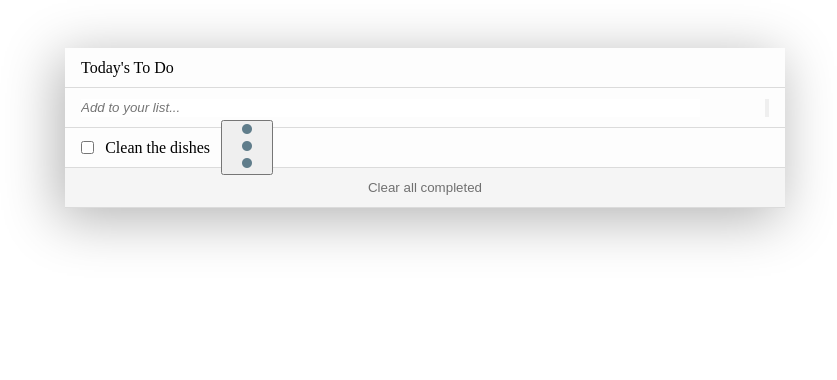
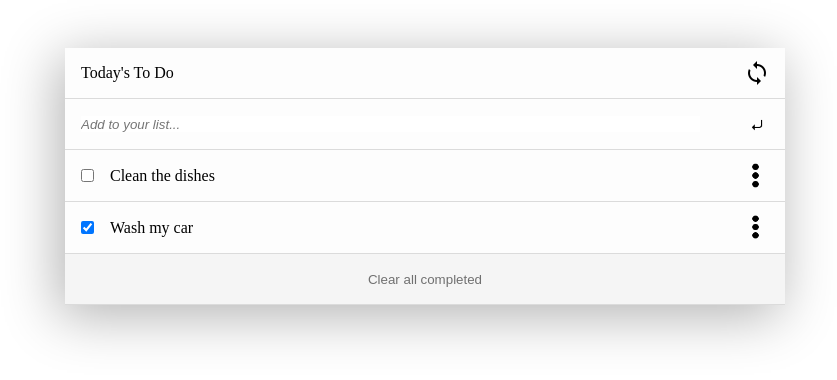
Before and after one commit to Luiscarlosvd/To-do-list, a website built with webpack: page src/index.html in a window 1280 px wide. Shown: the whole page, without its empty margins (215-1052 px from the left). Built offline with nearby package versions, Linux system fonts and the light colour scheme.

Commit message:
Create list array for task and render function to create the list dynamically

```diff
--- a/src/index.html
+++ b/src/index.html
@@ -7,23 +7,18 @@
 </head>
 <body>
     <div class="to-do-list-container">
-        <div class="row-list">
+        <h1>To do list</h1>
+        <div class="row-list" id="top">
             <p>Today's To Do</p>
         </div>
         <div class="row-list">
             <form id="add-task" class="form">
-                <input type="text" id="title" name="title" placeholder="Add to your list..." required> <br>
-                <button type="submit" class="button-add"></button>
+                <input type="text" id="title" name="title" placeholder="Add to your list..." required>
             </form>
         </div>
+
         <ul>
-            <form>
-                <li class="row-list list-task">
-                    <input type="checkbox" id="task">
-                    <Label class="task-content" contenteditable="true">Clean the dishes</Label>
-                    <button type="button"><img src="./img/icons8-menú-2-48.png" alt="task button"></button>
-                </li>
-            </form>
+            <form class="check-list"></form>
         </ul>
         <div class="row-list button-clear-task">
             <button type="reset" id="button-clear">Clear all completed</button>
--- a/src/index.js
+++ b/src/index.js
@@ -1,2 +1,71 @@
 import _ from 'lodash';
 import './style.css';
+import Icon from './img/icons8-menú-2-50.png';
+import refreshIcon from './img/icons8-sincronizar-24.png'
+import arrowIcon from './img/icons8-abajo-izquierda-24.png'
+
+const topToDoList = document.querySelector('#top')
+
+const syncIcon = document.createElement('button');
+const imgSyncIcon = document.createElement('img');
+imgSyncIcon.src = refreshIcon;
+syncIcon.classList.add('button-sync');
+syncIcon.appendChild(imgSyncIcon);
+
+topToDoList.appendChild(syncIcon);
+
+const formAddTask = document.querySelector('#add-task');
+
+const imgAdd = document.createElement('img');
+imgAdd.src = arrowIcon;
+imgAdd.classList.add('img-add');
+formAddTask.appendChild(imgAdd);
+
+let list = [
+    {
+        description: 'Clean the dishes',
+        completed: false,
+        index: 1,
+    },
+    {
+        description: 'Wash my car',
+        completed: true,
+        index: 2,
+    },
+]
+
+const render = () => {
+    const listContainer = document.querySelector('.check-list')
+    for(let i = 0; i < list.length; i++){
+        const listElement = document.createElement('li');
+
+        listElement.classList.add('list-task');
+
+        const inputList = document.createElement('input');
+        inputList.type = 'checkbox';
+        inputList.id = 'task';
+        inputList.checked = list[i].completed;
+        listElement.appendChild(inputList);
+
+        const descriptionTask = document.createElement('label');
+        descriptionTask.classList.add('task-content');
+        descriptionTask.contentEditable = 'true';
+        descriptionTask.textContent = `${list[i].description}`
+        listElement.appendChild(descriptionTask);
+
+        const buttonTask = document.createElement('button');
+        buttonTask.classList.add('button-more');
+        listElement.appendChild(buttonTask);
+
+        const buttonImage = document.createElement('img');
+        buttonImage.src = Icon;
+        buttonImage.classList.add('image-button-more');
+        buttonTask.appendChild(buttonImage);
+
+        list[i].index = i + 1;
+
+        listContainer.appendChild(listElement);
+    }
+}
+
+document.addEventListener('DOMContentLoaded', render);
--- a/src/style.css
+++ b/src/style.css
@@ -11,6 +11,17 @@ body {
   justify-content: center;
 }
 
+.to-do-list-container h1 {
+  display: none;
+}
+
+.button-sync {
+  background-color: unset;
+  border: none;
+  cursor: pointer;
+  margin-top: 2px;
+}
+
 .to-do-list-container {
   width: 80%;
   margin-top: 3em;
@@ -22,15 +33,21 @@ body {
   display: flex;
   justify-content: space-between;
   align-items: center;
-  padding: 1em;
+  padding: 0.4em 1em;
   border-bottom: 1px solid #dbdbdb;
-  height: 2.5em;
+  min-height: 3.2em;
 }
 
 .form {
   display: flex;
   justify-content: space-between;
   width: 100%;
+}
+
+.img-add {
+  height: 0.9em;
+  margin-right: 0.3em;
+  margin-top: 0.1em;
 }
 
 .form input {
@@ -44,13 +61,30 @@ body {
 }
 
 .list-task {
-  justify-content: left;
+  display: grid;
+  grid-template-columns: auto auto 1fr;
   list-style: none;
-  gap: 0.7em;
+  align-items: center;
+  padding: 0.6em 1em;
+  column-gap: 1em;
+  border-bottom: 1px solid #dbdbdb;
+  height: auto;
 }
 
 .task-content:focus {
   outline: none;
+}
+
+.button-more {
+  background-color: unset;
+  border: none;
+  cursor: pointer;
+  grid-column: 4 / span 1;
+  margin-top: 2px;
+}
+
+.image-button-more {
+  max-height: 2em;
 }
 
 .button-clear-task {
```
Also changed, not shown: dist/8e561784b633453a559a.svg (added), dist/index.html, dist/main.js, src/img/icons8-abajo-izquierda-24.png (added), src/img/icons8-menú-2-48.png (deleted), src/img/icons8-menú-2-50.png (added), src/img/icons8-sincronizar-24.png (added).
